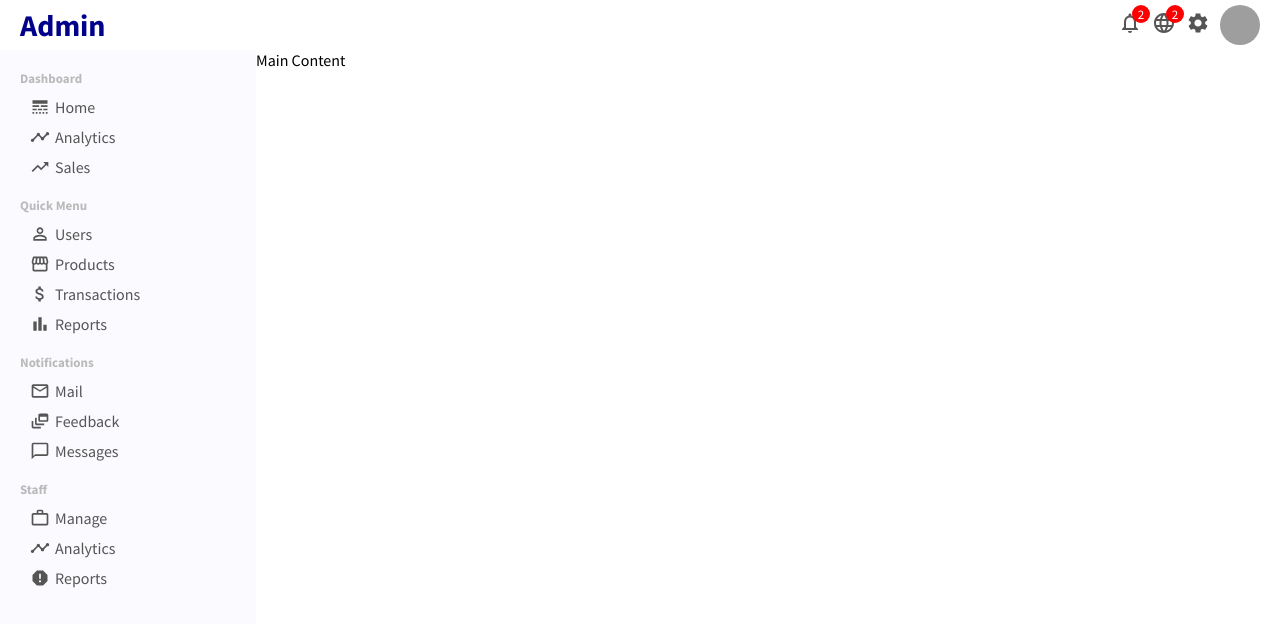
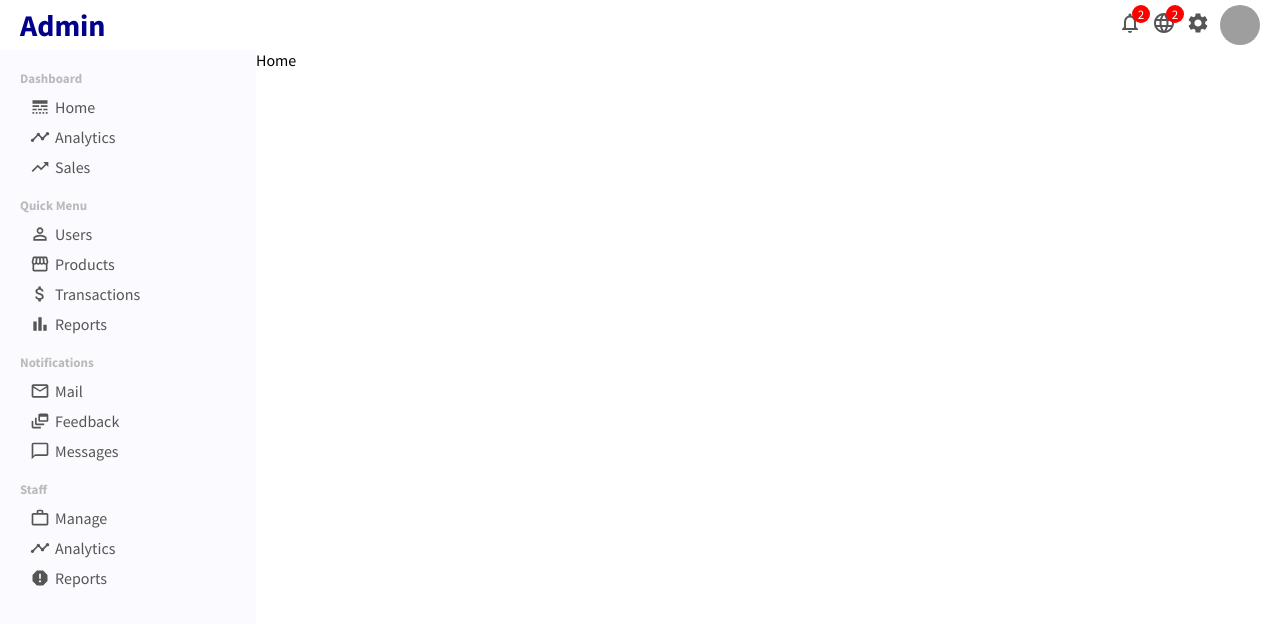
Before and after one commit to Mohammed-Mounir/React-E-Commerce-App, a React (Create React App) app: page / in a window 1280 px wide. Shown: the top 624 px of the page. Built offline with nearby package versions, Linux system fonts and the light colour scheme; grey boxes are pictures that could not be loaded.

Commit message:
Initial home component

```diff
--- a/src/App.css
+++ b/src/App.css
@@ -1,7 +1,3 @@
 .container {
   display: flex;
 }
-
-.main {
-  flex: 4;
-}
--- a/src/App.js
+++ b/src/App.js
@@ -1,5 +1,6 @@
+import Topbar from "./components/Topbar/Topbar";
 import Sidebar from "./components/Sidebar/Sidebar";
-import Topbar from "./components/Topbar/Topbar";
+import Home from "./pages/Home/Home";
 import "./App.css";
 
 function App() {
@@ -8,7 +9,7 @@
       <Topbar />
       <div className="container">
         <Sidebar />
-        <main className="main">Main Content</main>
+        <Home />
       </div>
     </div>
   );
--- /dev/null
+++ b/src/pages/Home/Home.css
@@ -0,0 +1,3 @@
+.home {
+  flex: 4;
+}
--- /dev/null
+++ b/src/pages/Home/Home.jsx
@@ -0,0 +1,7 @@
+import "./Home.css";
+
+const Home = () => {
+  return <div className="home">Home</div>;
+};
+
+export default Home;
```
